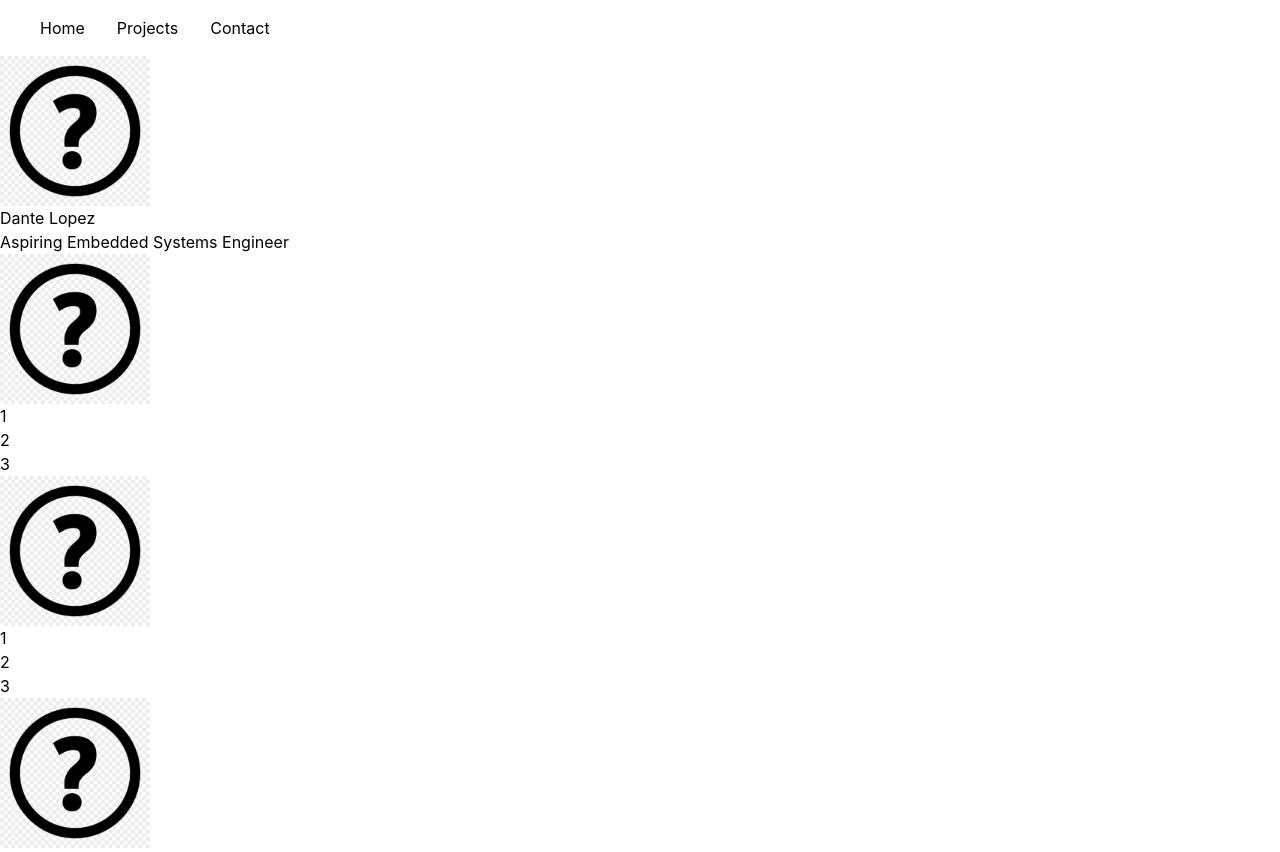
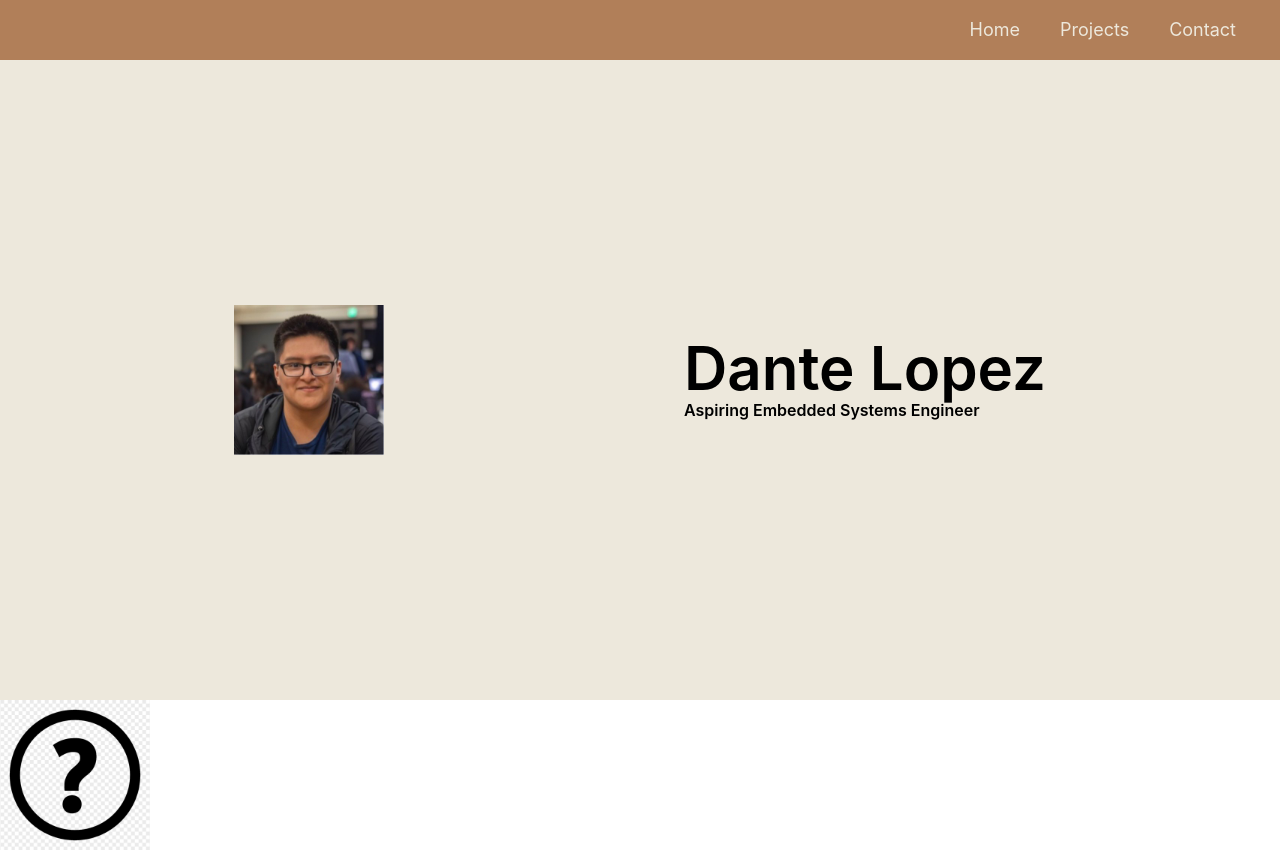
Before and after one commit to daorlope/lopez_portfolio, a React (Vite) app in the folder lopez_portfolio/: page / in a window 1280 px wide. Shown: the top 852 px of the page. Built offline with nearby package versions, Linux system fonts and the light colour scheme.

Commit message:
Implemented nav bar and welcome page

```diff
--- a/lopez_portfolio/src/App.tsx
+++ b/lopez_portfolio/src/App.tsx
@@ -2,20 +2,25 @@ import './App.css'
 
 function Menu() {
   return (
-    <ul className="flex gap-8 px-10 m-0 p-4 menu-item">
-      <li className="hover:text-gray-500 transition-colors menu-item">Home</li>
-      <li className="hover:text-gray-500 transition-colors menu-item">Projects</li>
-      <li className="hover:text-gray-500 transition-colors menu-item">Contact</li>
+    <nav className=" bg-[#B17F59] p-4 text-[#EDE8DC] text-lg mb-0">
+      <ul className="flex list-none justify-end gap-10 px-7 m-0 menu">
+        <li className="hover:text-[#b8b3a9] transition-colors menu-item">Home</li>
+        <li className="hover:text-[#b8b3a9] transition-colors menu-item">Projects</li>
+        <li className="hover:text-[#b8b3a9] transition-colors menu-item">Contact</li>
     </ul>
+    </nav>
   );
 }
 
 function Welcome() {
   return (
-    <div>
-      <img src="./question.png" width="150" height="150"></img>
-      <h1>Dante Lopez</h1>
-      <h3>Aspiring Embedded Systems Engineer</h3>
+    <div className='flex bg-[#EDE8DC] h-[80vh] gap-7 sm:gap-15 md:gap-30 lg:gap-75 items-center justify-center'>
+      <img src="./me.jpg" width="150" height="150" className=''></img>
+      <div className="font-semibold">
+        <h1 className='text-xl sm:text-xl md:text-5xl lg:text-6xl'>Dante Lopez</h1>
+        <h3 className='text-xs sm:text-xs md:text-xs lg:text-base'>Aspiring Embedded Systems Engineer</h3>
+      </div>
+
     </div>
   );
 }
@@ -35,7 +40,7 @@ function Project() {
 
 export default function Portfolio() {
   return (
-    <section>
+    <section className=''>
       <Menu />
       <Welcome />
       <Project />
```
